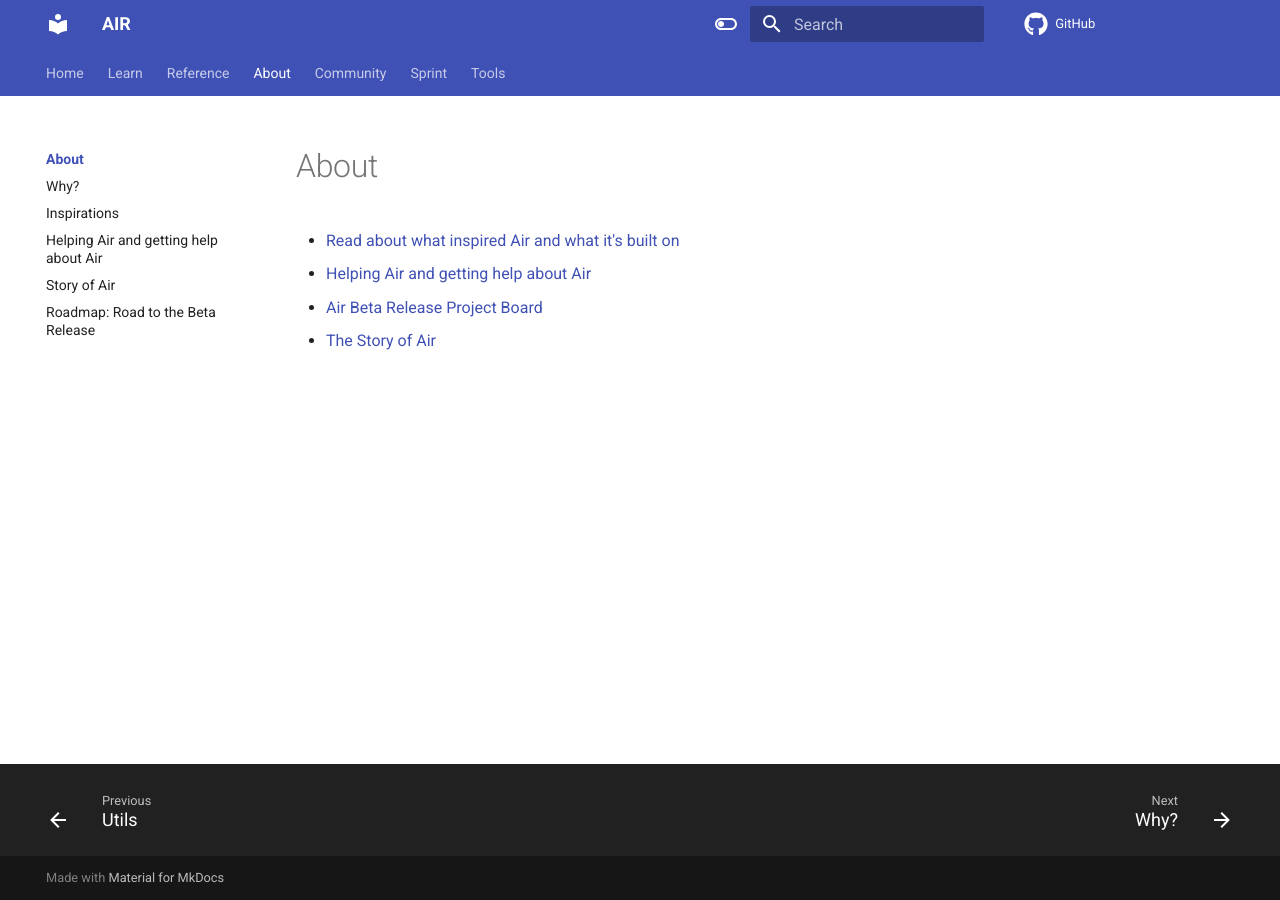
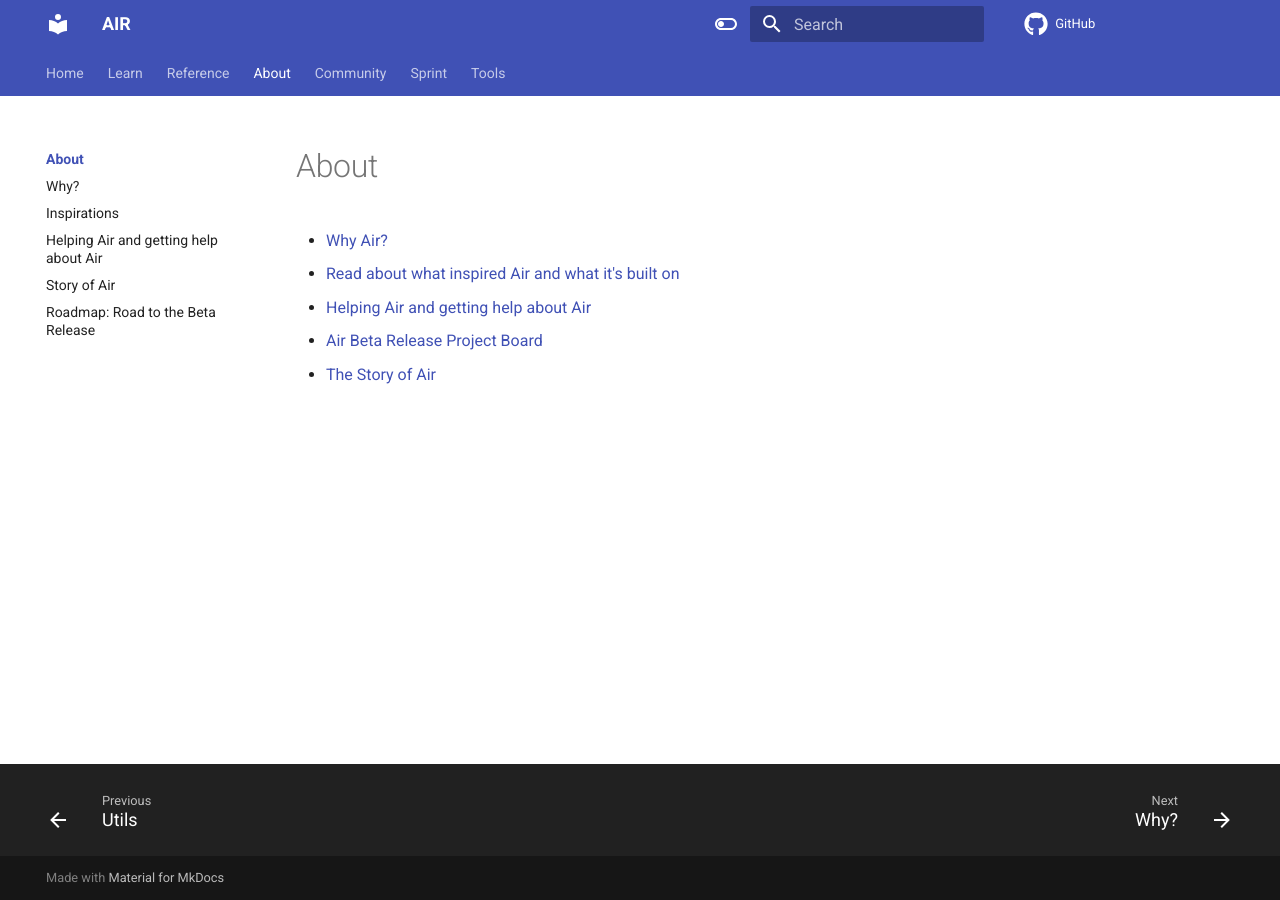
Before and after one commit to feldroy/air, an MkDocs documentation site: the page built from docs/about/index.md, in a window 1280 px wide. Built offline with MkDocs 1.6.1 and Material for MkDocs 9.7.7, drawn with Linux system fonts in a browser that asks for light colours; comment, search, counter and statistics services are not loaded.

Commit message:
Add 'Why Air?' link to About page
Added a new link to the 'Why Air?' page in the About section to improve navigation and provide more information about the project.

```diff
--- a/docs/about/index.md
+++ b/docs/about/index.md
@@ -1,5 +1,6 @@
 # About
 
+- [Why Air?](why.md)
 - [Read about what inspired Air and what it's built on](inspirations.md)
 - [Helping Air and getting help about Air](help_air.md)
 - [Air Beta Release Project Board](roadmap.md)
```
